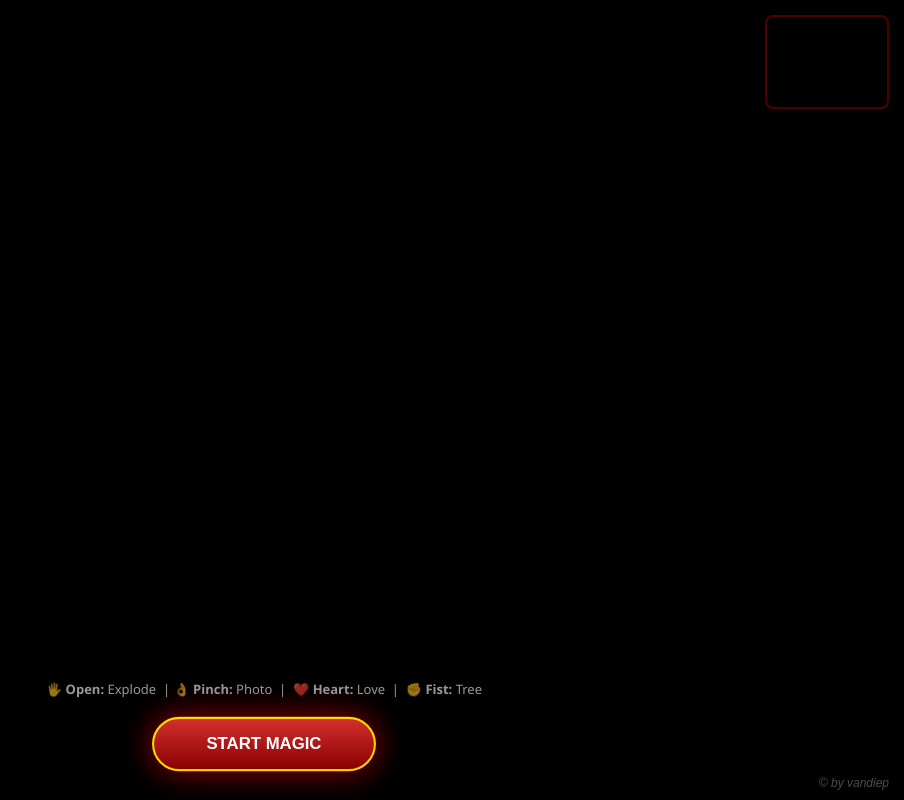
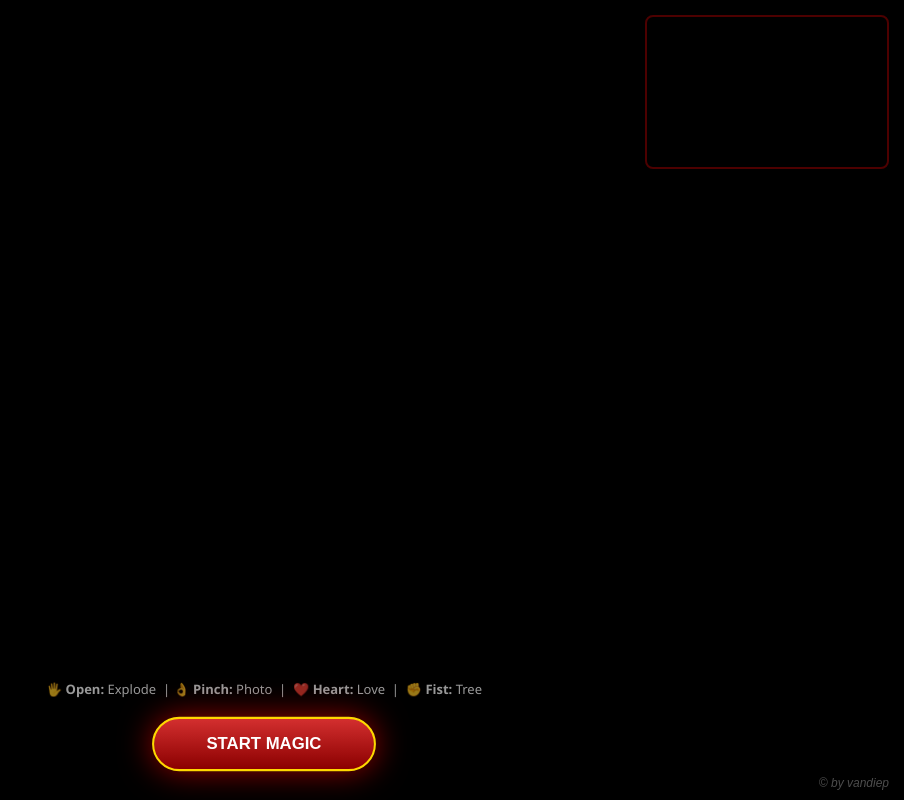
Before and after one commit to Pika1512/Pika1512, a plain HTML site: page index.html in a window 1280 px wide. Shown: the whole page, without its empty margins (376-1280 px from the left). Drawn offline with nearby package versions, Linux system fonts and the light colour scheme.

Commit message:
Update index.html

```diff
--- a/index.html
+++ b/index.html
@@ -42,7 +42,7 @@
         /* Camera Preview Vandiep */
         #camera-preview {
             position: absolute; top: 15px; right: 15px;
-            width: 120px; height: 90px;
+            width: 240px; height: 150px;
             border: 2px solid rgba(255,0,0,0.5);
             transform: scaleX(-1); opacity: 0.6; border-radius: 8px;
         }
```
